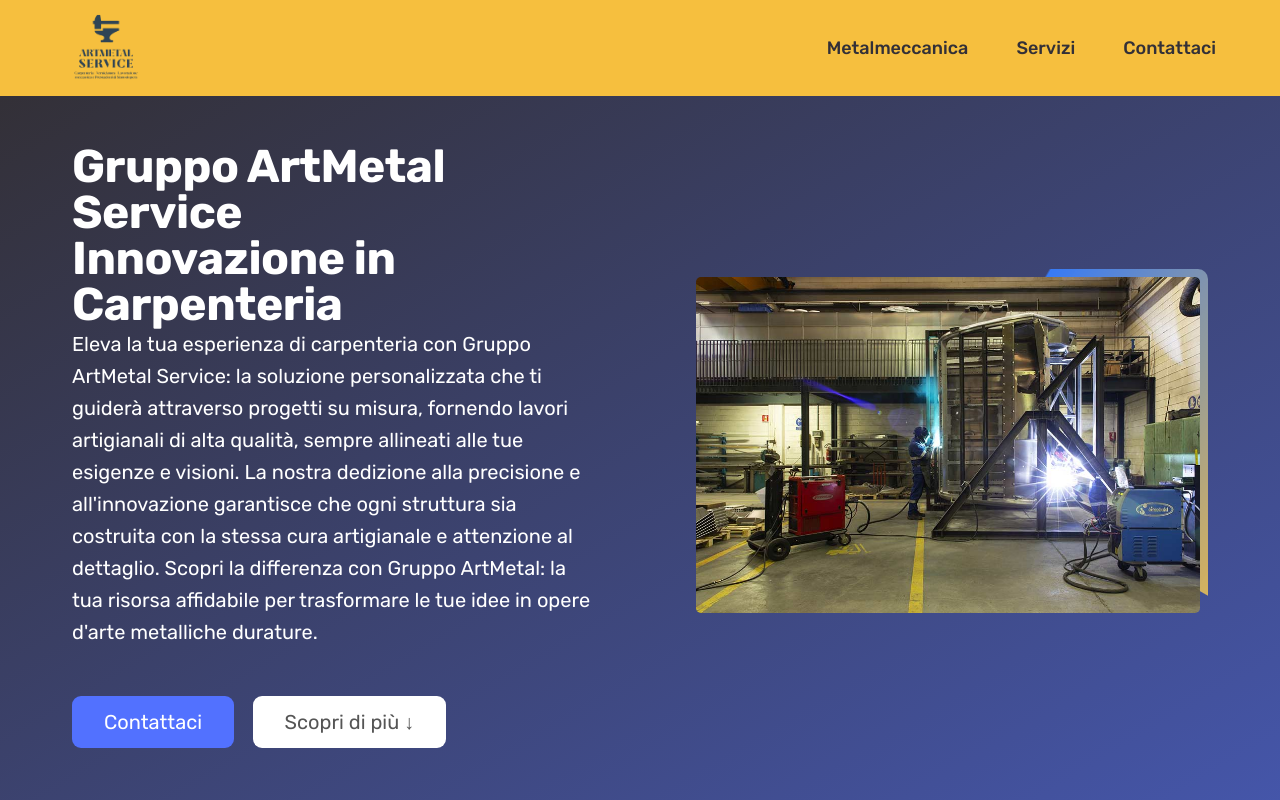
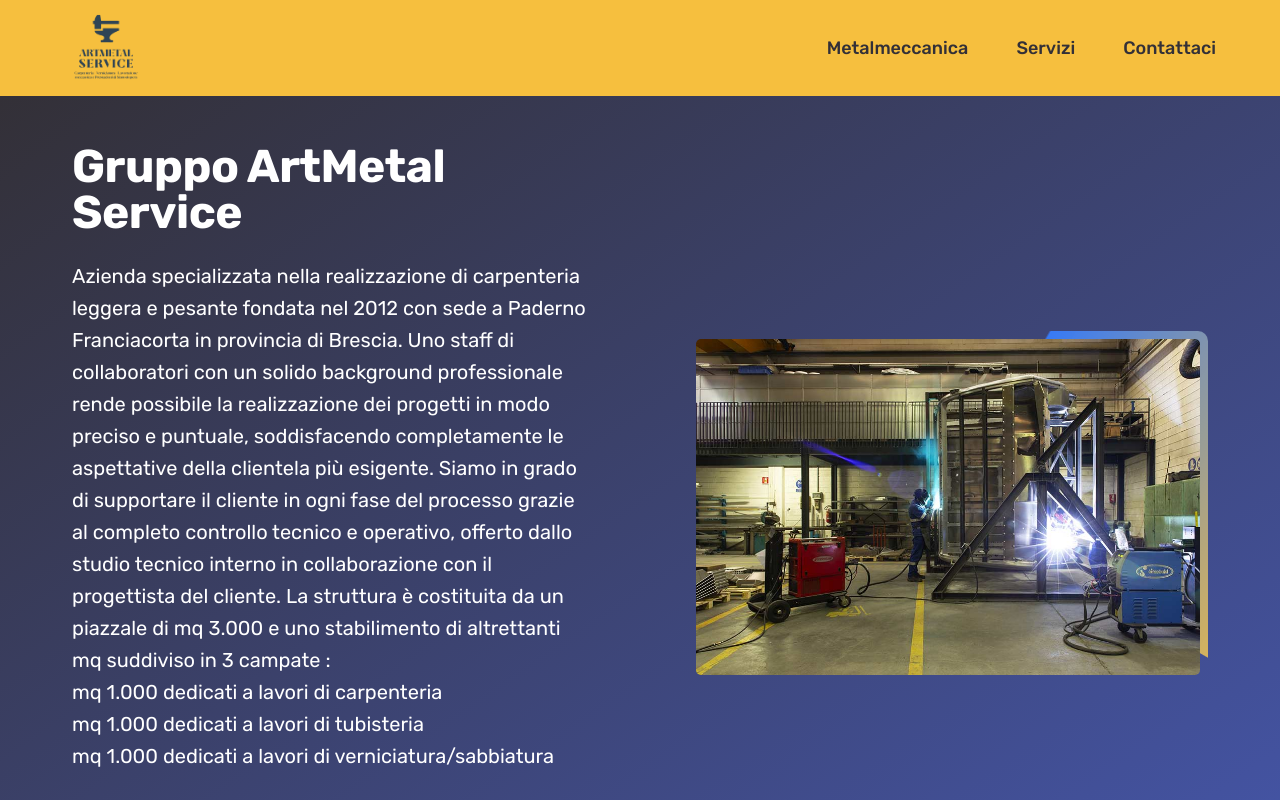
Before and after one commit to MagicGionson93/artmetalproject, a plain HTML site: page index.html in a window 1280 px wide. Shown: the top 800 px of the page. Drawn offline with nearby package versions, Linux system fonts and the light colour scheme.

Commit message:
aggiunta presentazione homepage

```diff
--- a/css/general.css
+++ b/css/general.css
@@ -113,6 +113,7 @@
 
 .heading-primary-home{
   font-size: 4.6rem;
+  padding-bottom: 2.4rem;
 }
 
 .heading-secondary {
--- a/index.html
+++ b/index.html
@@ -51,10 +51,27 @@
             <h1 class="heading-primary-home">
               Gruppo ArtMetal Service
               <br>
-              Innovazione in Carpenteria
+              <!-- Innovazione in Carpenteria  -->
             </h1>
             <p class="hero-description">
-              Eleva la tua esperienza di carpenteria con Gruppo ArtMetal Service: la soluzione personalizzata che ti guiderà attraverso progetti su misura, fornendo lavori artigianali di alta qualità, sempre allineati alle tue esigenze e visioni. La nostra dedizione alla precisione e all'innovazione garantisce che ogni struttura sia costruita con la stessa cura artigianale e attenzione al dettaglio. Scopri la differenza con Gruppo ArtMetal: la tua risorsa affidabile per trasformare le tue idee in opere d'arte metalliche durature.
+              <!-- Eleva la tua esperienza di carpenteria con Gruppo ArtMetal Service: la soluzione personalizzata che ti guiderà attraverso progetti su misura,
+              fornendo lavori artigianali di alta qualità, sempre allineati alle tue esigenze e visioni.
+              La nostra dedizione alla precisione e all'innovazione garantisce che ogni struttura sia costruita con la stessa cura artigianale e attenzione al dettaglio.
+              Scopri la differenza con Gruppo ArtMetal: la tua risorsa affidabile per trasformare le tue idee in opere d'arte metalliche durature. -->
+              Azienda specializzata nella realizzazione di
+              carpenteria leggera e pesante fondata nel 2012 con sede a Paderno Franciacorta in provincia
+              di Brescia.
+              Uno staff di collaboratori con un solido background professionale rende possibile la
+              realizzazione dei progetti in modo preciso e puntuale, soddisfacendo completamente le
+              aspettative della clientela più esigente.
+              Siamo in grado di supportare il cliente in ogni fase del processo grazie al completo controllo
+              tecnico e operativo, offerto dallo studio tecnico interno in collaborazione con il progettista del
+              cliente.
+              La struttura è costituita da un piazzale di mq 3.000 e uno stabilimento di altrettanti mq
+              suddiviso in 3 campate :
+              <br>mq 1.000 dedicati a lavori di carpenteria
+              <br>mq 1.000 dedicati a lavori di tubisteria
+              <br>mq 1.000 dedicati a lavori di verniciatura/sabbiatura
             </p>
             <a href="#cta" class="btn btn--full margin-right-sm">
               Contattaci
```
Also changed, not shown: 1 other file.
